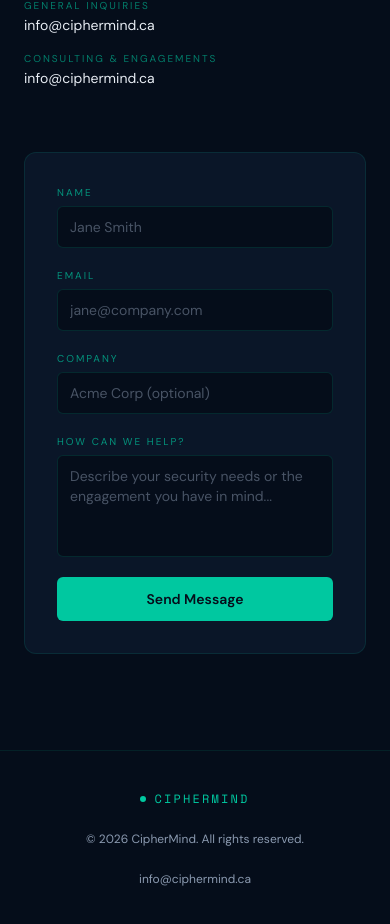
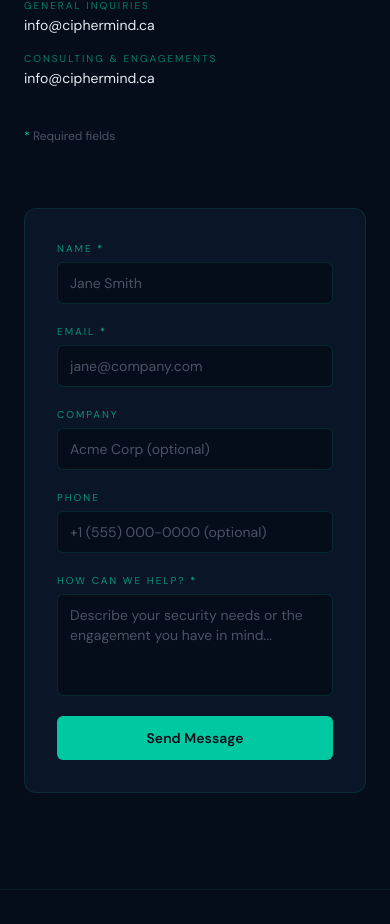
Before and after one commit to sumitgiri87/ciphermind-website, a Next.js app: page / in a window 390 px wide. Shown: the part 5119-6043 px from the top of the page. Built offline with nearby package versions, Linux system fonts and the light colour scheme.

Commit message:
feat: contact form — required asterisks, phone field, reset after submission

```diff
--- a/app/sections/ContactSection.tsx
+++ b/app/sections/ContactSection.tsx
@@ -77,25 +77,42 @@
                 </a>
               ))}
             </div>
+
+            {/* Required field legend */}
+            <p className="mt-10 text-[#8b9ab0]/50 text-xs">
+              <span className="text-[#00c8a0]">*</span> Required fields
+            </p>
           </div>
 
           {/* Right — contact form */}
           <div className="border border-[rgba(0,200,160,0.12)] rounded-xl bg-[#0a1628] p-8">
             {status === "sent" ? (
-              <div className="flex flex-col items-center justify-center h-48 gap-4 text-center">
-                <span className="text-2xl text-[#00c8a0]">✓</span>
-                <p className="font-display text-[#e8edf4] font-bold">Message received.</p>
+              <div className="flex flex-col items-center justify-center h-full min-h-64 gap-5 text-center">
+                <span className="text-3xl text-[#00c8a0]">✓</span>
+                <div>
+                  <p className="font-display text-[#e8edf4] font-bold text-lg mb-2">
+                    Message received.
+                  </p>
                   <p className="text-[#8b9ab0] text-sm">
                     We&apos;ll be in touch within one business day.
                   </p>
                 </div>
+                {/* Reset button — no page refresh needed */}
+                <button
+                  onClick={() => setStatus("idle")}
+                  className="mt-2 inline-flex items-center gap-2 px-5 py-2.5 rounded-md border border-[rgba(0,200,160,0.3)] text-[#e8edf4] text-sm font-medium hover:border-[#00c8a0] hover:text-[#00c8a0] transition-colors duration-200"
+                >
+                  Send another message
+                </button>
+              </div>
             ) : (
               <form onSubmit={handleSubmit} className="flex flex-col gap-5">
 
+                {/* Name + Email */}
                 <div className="grid sm:grid-cols-2 gap-5">
                   <div className="flex flex-col gap-1.5">
                     <label className="font-mono text-[10px] tracking-[0.2em] uppercase text-[#00c8a0]/70">
-                      Name
+                      Name <span className="text-[#00c8a0]">*</span>
                     </label>
                     <input
                       name="name"
@@ -107,7 +124,7 @@
                   </div>
                   <div className="flex flex-col gap-1.5">
                     <label className="font-mono text-[10px] tracking-[0.2em] uppercase text-[#00c8a0]/70">
-                      Email
+                      Email <span className="text-[#00c8a0]">*</span>
                     </label>
                     <input
                       name="email"
@@ -119,6 +136,8 @@
                   </div>
                 </div>
 
+                {/* Company + Phone */}
+                <div className="grid sm:grid-cols-2 gap-5">
                   <div className="flex flex-col gap-1.5">
                     <label className="font-mono text-[10px] tracking-[0.2em] uppercase text-[#00c8a0]/70">
                       Company
@@ -130,10 +149,23 @@
                       className="bg-[#050d1a] border border-[rgba(0,200,160,0.15)] rounded-md px-3 py-2.5 text-sm text-[#e8edf4] placeholder-[#8b9ab0]/50 focus:outline-none focus:border-[#00c8a0] transition-colors"
                     />
                   </div>
-
                   <div className="flex flex-col gap-1.5">
                     <label className="font-mono text-[10px] tracking-[0.2em] uppercase text-[#00c8a0]/70">
-                    How can we help?
+                      Phone
+                    </label>
+                    <input
+                      name="phone"
+                      type="tel"
+                      placeholder="+1 (555) 000-0000 (optional)"
+                      className="bg-[#050d1a] border border-[rgba(0,200,160,0.15)] rounded-md px-3 py-2.5 text-sm text-[#e8edf4] placeholder-[#8b9ab0]/50 focus:outline-none focus:border-[#00c8a0] transition-colors"
+                    />
+                  </div>
+                </div>
+
+                {/* Message */}
+                <div className="flex flex-col gap-1.5">
+                  <label className="font-mono text-[10px] tracking-[0.2em] uppercase text-[#00c8a0]/70">
+                    How can we help? <span className="text-[#00c8a0]">*</span>
                   </label>
                   <textarea
                     name="message"
@@ -157,6 +189,7 @@
                 >
                   {status === "sending" ? "Sending…" : "Send Message"}
                 </button>
+
               </form>
             )}
           </div>
```
Lines whose indentation alone changed are shown as unchanged.
